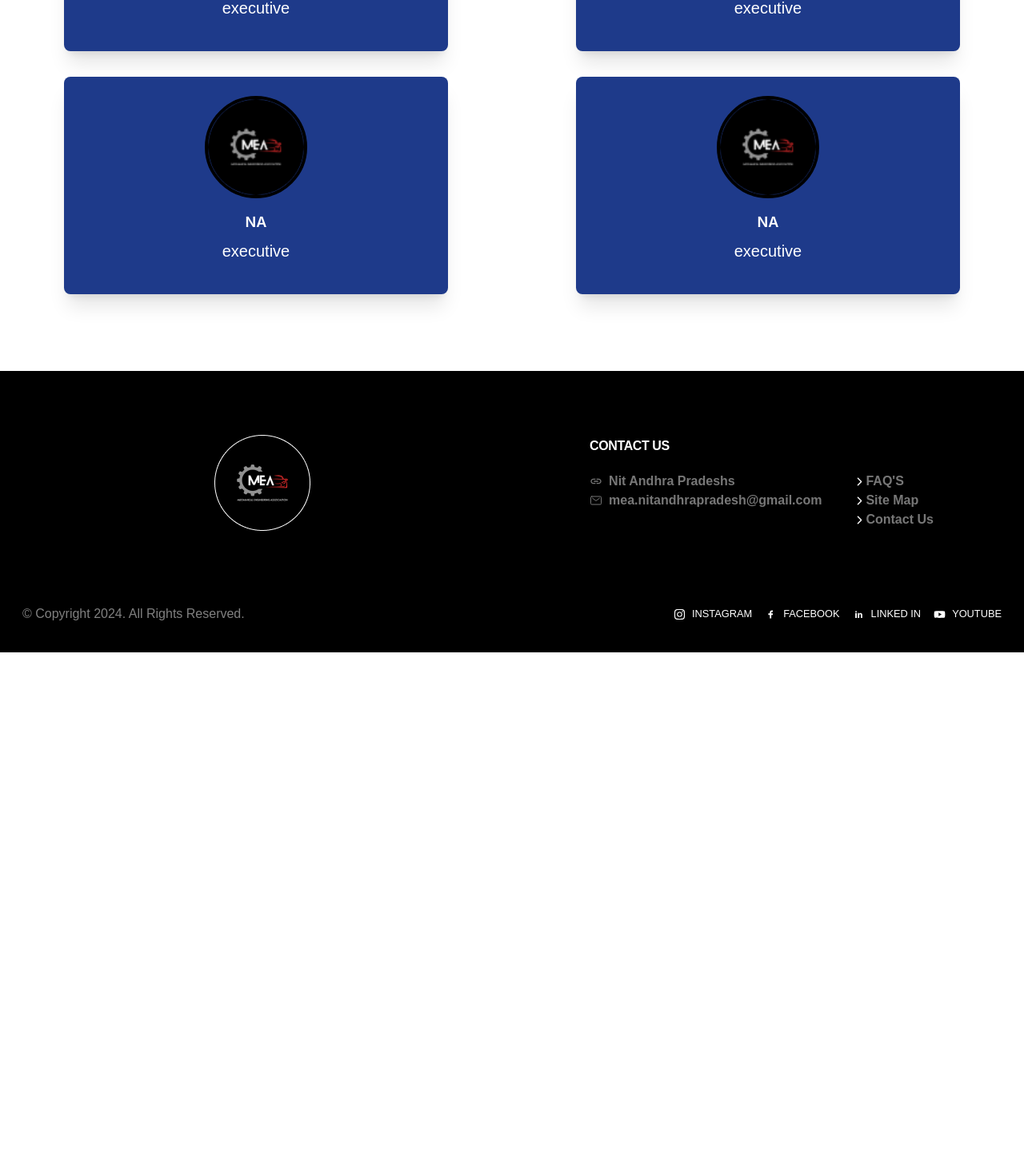
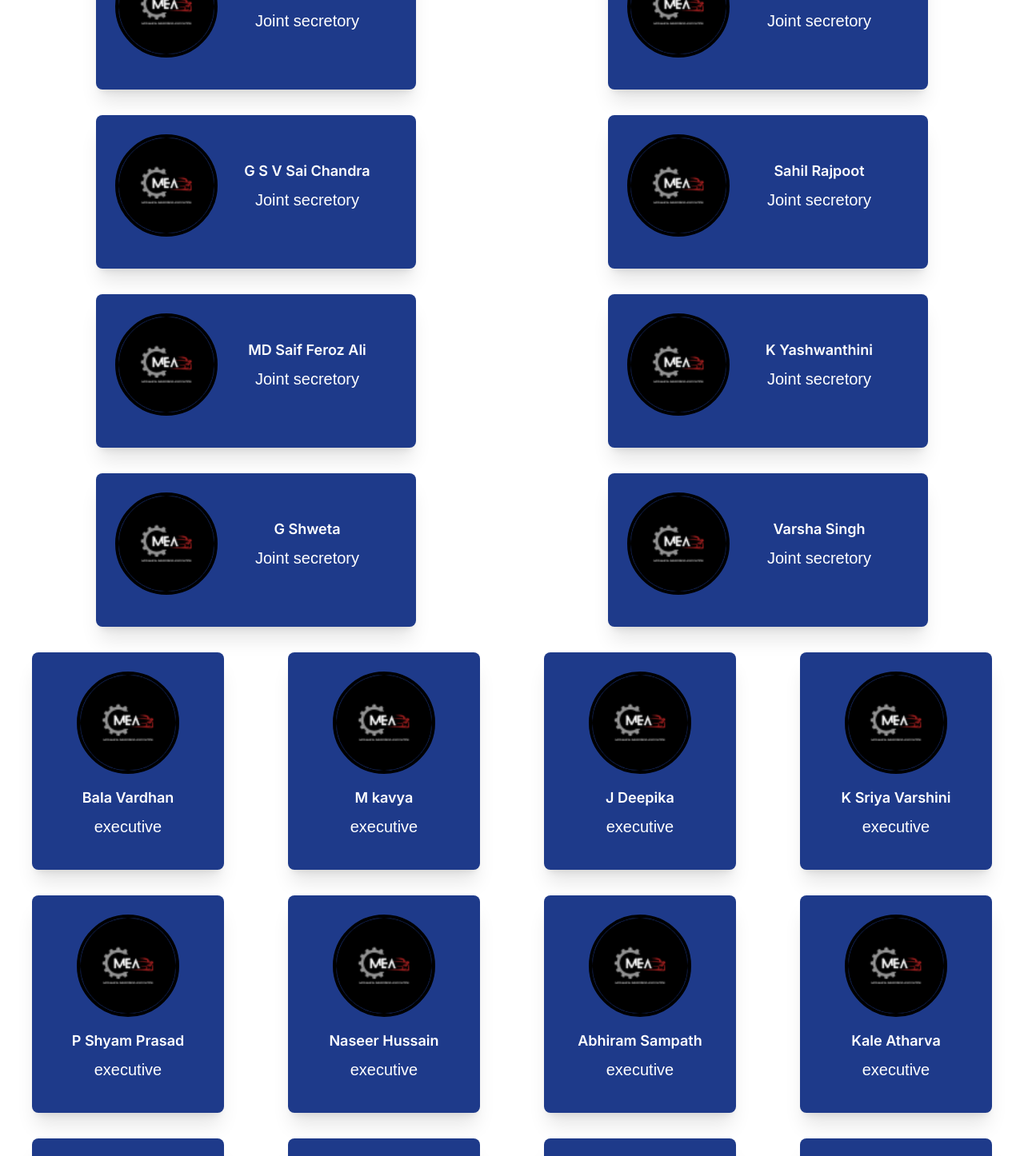
Before and after one commit to ganjisaichandra/MEA, a Next.js app: page /Executives in a window 1280 px wide. Shown: the part 1280-2726 px from the top of the page at 80% size. Before the commit the page ends 2096 px from the top, so only its background shows below. Built offline with nearby package versions, Linux system fonts and the light colour scheme; a web font is replaced by a local one.

Commit message:
third commit

```diff
--- a/src/app/Events/page.tsx
+++ b/src/app/Events/page.tsx
@@ -9,7 +9,7 @@ type eventCards = {
   time: string;
   name: string;
 }[];
-import im from "../../assets/images/Ellipse 1.png";
+import im from "../../assets/images/GC Tech Odyssey.jpg";
 
 const cards: eventCards = [
   {
@@ -60,7 +60,9 @@ export default function Page() {
       {cards.map((card, index) => (
         <div
           key={index}
-          className={`w-[95%] md:w-[70%] p-5  flex  ${index % 2 === 1 ? "justify-end" : "justify-start"}`}
+          className={`w-[90%] md:w-[80%] p-5  flex  ${
+            index % 2 === 1 ? "justify-end" : "justify-start"
+          }`}
         >
           <EventCards {...card} index={index} />
         </div>
--- a/src/app/Executives/page.tsx
+++ b/src/app/Executives/page.tsx
@@ -1,4 +1,5 @@
 import im from "../../assets/images/Ellipse 1.png";
+import im2 from "../../assets/images/Sai Chandra.jpg";
 import React from "react";
 import Image, { StaticImageData } from "next/image";
 type secretory = {
@@ -20,66 +21,246 @@ const sec: secretory = [
   {
     name: "Viswanadha Reddy",
     role: "secretory",
-    image: im,
+    image: im2,
   },
   {
     name: "Maitri chakarabarthy",
     role: "secretory",
-    image: im,
+    image: im2,
   },
 ];
 const cosec: cosecretory = [
   {
     name: "Bolla Gowtham",
     role: "co-secretory",
-    image: im,
+    image: im2,
   },
   {
-    name: "Bolla Gowtham",
+    name: "K Sudheer Reddy ",
+    role: "co-secretory",
+    image: im2,
+  },
+  {
+    name: "Arya Gajendra Kumar",
+    role: "co-secretory",
+    image: im2,
+  },
+  {
+    name: "Kotapti Jagadeesh",
     role: "co-secretory",
     image: im,
   },
   {
-    name: "Bolla Gowtham",
-    role: "co-secretory",
+    name: "Y Dheeraj",
+    role: "Joint secretory",
     image: im,
   },
   {
-    name: "Bolla Gowtham",
-    role: "co-secretory",
+    name: "M Nitish",
+    role: "Joint secretory",
+    image: im,
+  },
+  {
+    name: "M Sesha Sivani",
+    role: "Joint secretory",
+    image: im,
+  },
+  {
+    name: "P Rohit ",
+    role: "Joint secretory",
+    image: im,
+  },
+  {
+    name: "K Vamsi Krishna",
+    role: "Joint secretory",
+    image: im,
+  },
+  {
+    name: "Sankar",
+    role: "Joint secretory",
+    image: im,
+  },
+  {
+    name: "G S V Sai Chandra",
+    role: "Joint secretory",
+    image: im,
+  },
+  {
+    name: "Sahil Rajpoot",
+    role: "Joint secretory",
+    image: im,
+  },
+  {
+    name: "MD Saif Feroz Ali",
+    role: "Joint secretory",
+    image: im,
+  },
+  {
+    name: "K Yashwanthini",
+    role: "Joint secretory",
+    image: im,
+  },
+  {
+    name: "G Shweta",
+    role: "Joint secretory",
+    image: im,
+  },
+  {
+    name: "Varsha Singh",
+    role: "Joint secretory",
     image: im,
   },
 ];
 const exec: executives = [
   {
-    name: "NA",
+    name: "Bala Vardhan",
     role: "executive",
     image: im,
   },
 
   {
-    name: "NA",
+    name: "M kavya",
     role: "executive",
     image: im,
   },
   {
-    name: "NA",
+    name: "J Deepika",
     role: "executive",
     image: im,
   },
   {
-    name: "NA",
+    name: "K Sriya Varshini",
     role: "executive",
     image: im,
   },
   {
-    name: "NA",
+    name: "P Shyam Prasad",
     role: "executive",
     image: im,
   },
   {
-    name: "NA",
+    name: "Naseer Hussain",
     role: "executive",
+    image: im,
+  },
+  {
+    name: "Abhiram Sampath",
+    role: "executive",
+    image: im,
+  },
+  {
+    name: "Kale Atharva",
+    role: "executive",
+    image: im,
+  },
+  {
+    name: "Koushik Gupta",
+    role: "executive",
+    image: im,
+  },
+  {
+    name: "Manu Nikhil",
+    role: "executive",
+    image: im,
+  },
+  {
+    name: "Jhon Mojes",
+    role: "executive",
+    image: im,
+  },
+  {
+    name: "Harshil Mehta",
+    role: "executive",
+    image: im,
+  },
+  {
+    name: "G Vasavi",
+    role: "executive",
+    image: im,
+  },
+  {
+    name: "G Navya",
+    role: "executive",
+    image: im,
+  },
+  {
+    name: "Shriya Shukla",
+    role: "executive",
+    image: im,
+  },
+  {
+    name: "Sanjay B",
+    role: "executive",
+    image: im,
+  },
+  {
+    name: "Siddhesh Choure",
+    role: "executive",
+    image: im,
+  },
+  {
+    name: "Shourav Nandan",
+    role: "executive",
+    image: im,
+  },
+  {
+    name: "Kaif Khan",
+    role: "executive",
+    image: im,
+  },
+  {
+    name: "Shaswat Shrey",
+    role: "executive",
+    image: im,
+  },
+  {
+    name: "Amit",
+    role: "executive",
+    image: im,
+  },
+  {
+    name: "Kothuru Subhash",
+    role: "Volunteer",
+    image: im,
+  },
+  {
+    name: "Rajesh",
+    role: "Volunteer",
+    image: im,
+  },
+  {
+    name: "Vivekanad Ohja",
+    role: "Volunteer",
+    image: im,
+  },
+  {
+    name: "Vinuthna Ronaki",
+    role: "Volunteer",
+    image: im,
+  },
+  {
+    name: "A Siva Teja Satya Sri",
+    role: "Volunteer",
+    image: im,
+  },
+  {
+    name: "Arpit Pichkate",
+    role: "Volunteer",
+    image: im,
+  },
+  {
+    name: "R Rajesh",
+    role: "Volunteer",
+    image: im,
+  },
+  {
+    name: "Sadaf",
+    role: "Volunteer",
+    image: im,
+  },
+  {
+    name: "Shivan Kumar Jha",
+    role: "Volunteer",
     image: im,
   },
 ];
@@ -91,7 +272,7 @@ const page = () => {
           {sec.map((exe, index) => (
             <div
               key={index}
-              className=" p-6 w-[30rem] min-w-max rounded-lg flex justify-around items-center shadow-xl bg-blue-900 transform hover:-translate-y-2 transition-all duration-300"
+              className=" p-4 w-[32rem] min-w-max rounded-lg flex justify-around items-center shadow-xl bg-blue-900 transform hover:-translate-y-2 transition-all duration-300"
             >
               <Image
                 src={exe.image}
@@ -115,13 +296,13 @@ const page = () => {
             {cosec.map((exe, index) => (
               <div
                 key={index}
-                className=" p-6 w-[30rem] min-w-max rounded-lg flex justify-around items-center shadow-xl bg-blue-900 transform hover:-translate-y-2 transition-all duration-300"
+                className=" p-6 w-[25rem] min-w-max rounded-lg flex justify-around items-center shadow-xl bg-blue-900 transform hover:-translate-y-2 transition-all duration-300"
               >
                 <Image
                   src={exe.image}
                   alt={exe.name}
-                  width={12}
-                  height={12}
+                  width={0}
+                  height={0}
                   className="w-32 h-32 rounded-full mx-auto mb-4 border-4 border-black"
                 />
                 <div className="w-full">
@@ -140,13 +321,13 @@ const page = () => {
             {exec.map((exe, index) => (
               <div
                 key={index}
-                className=" p-6 w-[30rem] min-w-max rounded-lg flex flex-col justify-around items-center shadow-xl bg-blue-900 transform hover:-translate-y-2 transition-all duration-300"
+                className=" p-6 w-[15rem] min-w-max rounded-lg flex flex-col justify-around items-center shadow-xl bg-blue-900 transform hover:-translate-y-2 transition-all duration-300"
               >
                 <Image
                   src={exe.image}
                   alt={exe.name}
-                  width={12}
-                  height={12}
+                  width={0}
+                  height={0}
                   className="w-32 h-32 object-cover rounded-full mx-auto mb-4 border-4 border-black"
                 />
                 <h3 className="text-lg font-semibold mb-2 text-center text-white">
--- /dev/null
+++ b/src/app/Faculty/Faculty.ts
@@ -0,0 +1,25 @@
+import im from "../../assets/images/Babu Rao.jpg";
+import im2 from "../../assets/images/hymavathi.jpg";
+import im3 from "../../assets/images/Veeresh Kumar G B.jpg";
+const facultyDetails = [
+  {
+    id: 1,
+    name: "Thella Babu Rao",
+    designation: "Head of the Department",
+    pic: im,
+  },
+  {
+    id: 2,
+    name: "Madivada Hymavathi",
+    designation: "Faculty Coordinator",
+    pic: im2,
+  },
+  {
+    id: 3,
+    name: "Veeresh Kumar G B",
+    designation: "Dean Student Welfare",
+    pic: im3,
+  },
+];
+
+export default facultyDetails;
--- a/src/components/Ddt.tsx
+++ b/src/components/Ddt.tsx
@@ -3,14 +3,15 @@ import React from "react";
 export default function Ddt() {
   return (
     <>
-      <div className="p-8 flex justify-center flex-col gap-6 items-center w-full">
+      <div className="p-8 flex justify-center flex-col gap-10 items-center w-full">
         <p className="font-metrapolis-light text-[1.5rem]  sm:text-2xl md:text-3xl">
           Designing & Development Team
         </p>
         <div className="flex gap-8 flex-wrap justify-around items-center">
-          <div className="w-[12rem] rounded-xl h-[15rem] bg-black/80"></div>
-          <div className="w-[12rem] rounded-xl h-[15rem] bg-black/80"></div>
-          <div className="w-[12rem] rounded-xl h-[15rem] bg-black/80"></div>
+          <div className="w-[15rem] rounded-xl h-[15rem] bg-black/80"></div>
+          <div className="w-[15rem] rounded-xl h-[15rem] bg-black/80"></div>
+          <div className="w-[15em] rounded-xl h-[15rem] bg-black/80"></div>
+          <div className="w-[15em] rounded-xl h-[15rem] bg-black/80"></div>
         </div>
       </div>
     </>
--- a/src/components/Footer.tsx
+++ b/src/components/Footer.tsx
@@ -24,14 +24,12 @@ export default function Footer() {
               <div className="font-poppins font-bold text-[#777777]">
                 <p className="items-center  flex gap-2 hover:text-[#FF0000] duration-150">
                   <MdOutlineLink />
-                  <a href="https://nitandhra.ac.in/main/">
-                    Nit Andhra Pradeshs
-                  </a>
+                  <a href="https://nitandhra.ac.in/main/">Nit Andhra Pradesh</a>
                 </p>
 
                 <p className="inline-flex gap-2 justify-center items-center hover:text-[#FF0000] duration-150">
                   <IoMailOutline />
-                  <a href="maito:mea.nitandhrapradesh@gmail.com">
+                  <a href="mailto:mea.nitandhrapradesh@gmail.com">
                     mea.nitandhrapradesh@gmail.com
                   </a>
                 </p>
--- a/src/components/NavBar.tsx
+++ b/src/components/NavBar.tsx
@@ -46,7 +46,7 @@ export default function NavBar() {
             </Link>
             <Link href={"/Executives"}>
               {" "}
-              <li>EXECUTIVES</li>
+              <li>MEMBERS</li>
             </Link>
           </ul>
           {/* <div> */}
@@ -112,7 +112,7 @@ export default function NavBar() {
           </li>
           <li className="side-link">
             <Link onClick={() => setIsOpen(false)} href="/Executives">
-              EXECUTIVES
+              MEMBERS
             </Link>
           </li>
           <Link
```
Also changed, not shown: src/app/page.tsx (+9 -9 lines), src/components/EventCards.tsx (+9 -5 lines), src/components/FacultyS.tsx (+33 -11 lines), src/assets/images/GC Tech Odyssey.jpg (added), src/assets/images/MEA Design Challenge.jpg (added).
